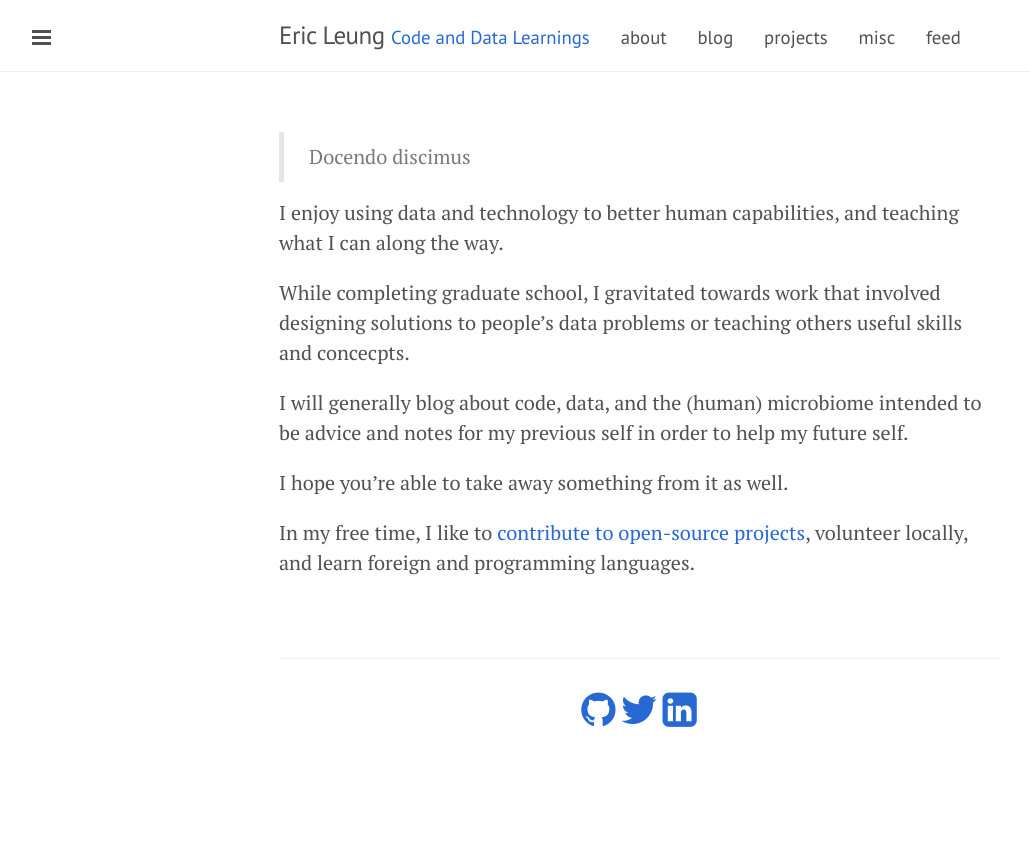
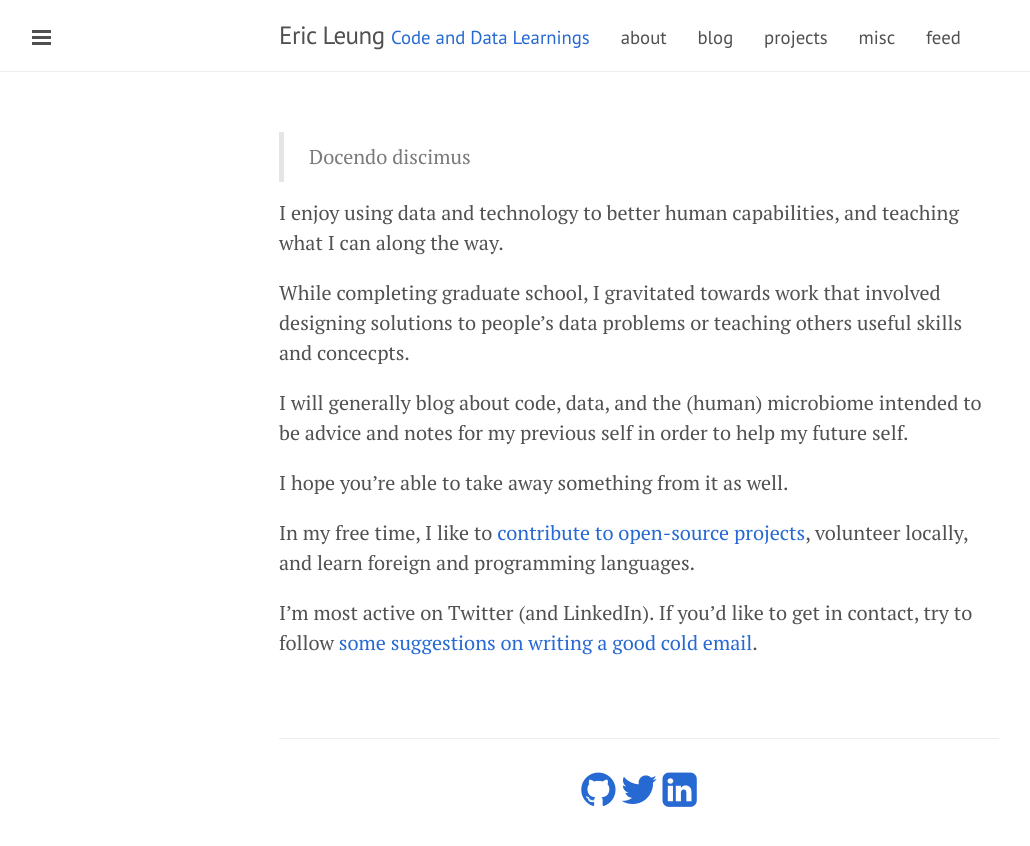
Before and after one commit to erictleung/erictleung.github.io, a Jekyll site: the page built from about.md, in a window 1280 px wide. Shown: the top 846 px of the page, without its empty margins (1-1031 px from the left). Built offline with Jekyll 4.4.1, drawn with Linux system fonts in a browser that asks for light colours; nearby versions of some CDN libraries.

Commit message:
Add contact information

```diff
--- a/about.md
+++ b/about.md
@@ -25,3 +27,8 @@ In my free time, I like to
 [contribute to open-source projects](http://resume.github.io/?erictleung),
 volunteer locally,
 and learn foreign and programming languages.
+
+I'm most active on Twitter (and LinkedIn).
+If you'd like to get in contact,
+try to follow
+[some suggestions on writing a good cold email](https://sriramk.com/coldemail).
```
Also changed, not shown: other parts of about.md (+2 -0 lines).
